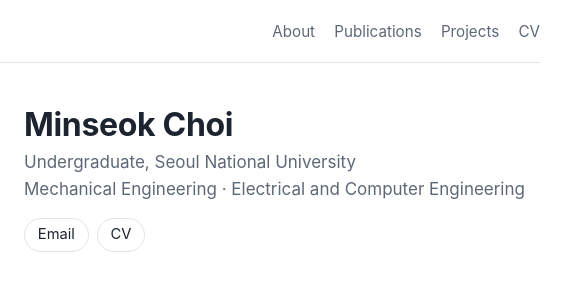
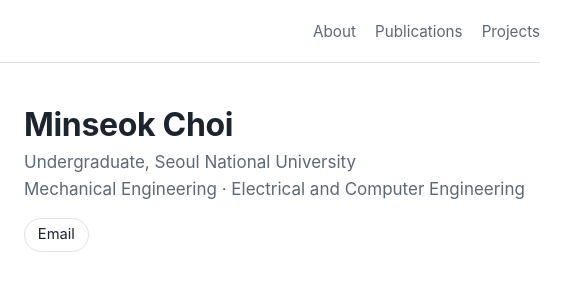
Before and after one commit to cms0714/cms0714.github.io, a plain HTML site: page index.html in a window 1280 px wide. Shown: the top 299 px of the page, 448-1019 px from the left. Drawn offline with Linux system fonts and the light colour scheme.

Commit message:
Remove CV from the homepage
Co-Authored-By: Claude Fable 5.2 <noreply@anthropic.com>

```diff
--- a/index.html
+++ b/index.html
@@ -22,7 +22,6 @@
       <li><a href="#about">About</a></li>
       <li><a href="#publications">Publications</a></li>
       <li><a href="#projects">Projects</a></li>
-      <li><a href="assets/files/Minseok_Choi_CV.pdf">CV</a></li>
     </ul>
   </nav>
 
@@ -33,7 +32,6 @@
       <p class="role">Undergraduate, Seoul National University<br>Mechanical Engineering · Electrical and Computer Engineering</p>
       <ul class="links">
         <li><a href="mailto:cms0714@snu.ac.kr">Email</a></li>
-        <li><a href="assets/files/Minseok_Choi_CV.pdf">CV</a></li>
       </ul>
     </div>
   </header>
```
Also changed, not shown: 1 other file.
